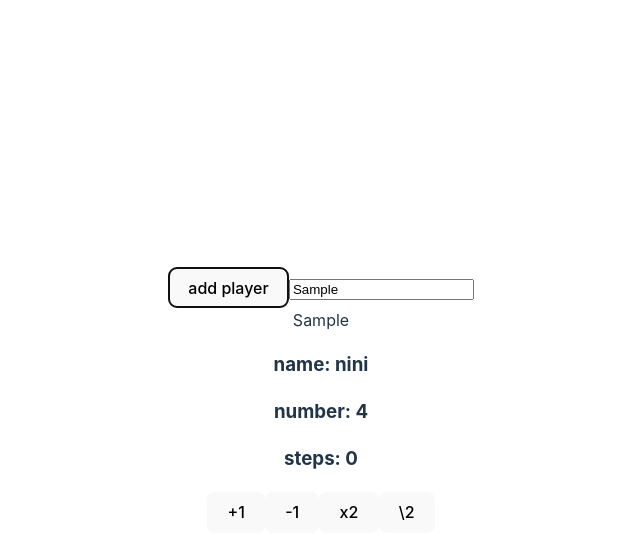
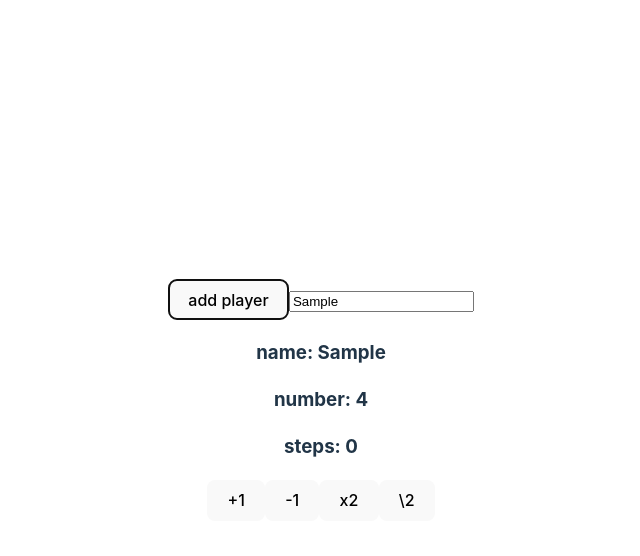
Before and after one commit to TalyaAlbeck/rotem-talya, a React (Vite) app in the folder react-project-2/: page / in a window 1280 px wide. Both pictures are taken after typing "Sample" into the empty fields and a click on the button "add player". Shown: the top 556 px of the page, without its empty margins (319-959 px from the left). Built offline with nearby package versions, Linux system fonts and the light colour scheme.

Commit message:
gameboard

```diff
--- a/react-project-2/src/App.jsx
+++ b/react-project-2/src/App.jsx
@@ -4,15 +4,26 @@ import viteLogo from "/vite.svg";
 import "./App.css";
 import AddPlayer from "./component/add-player";
 import DisplayPlayers from "./component/display-player";
-import GameBoard from './component/game-board'
+import GameBoard from "./component/game-board";
 
 function App() {
   // const [showAddPlayer, setShowAddPlayer] = useState("");
+  const [usersArr, setUsersArr] = useState([]);
 
   return (
     <>
-       <AddPlayer />
-       <GameBoard userName="nini"/>
+      <AddPlayer usersArr={usersArr} setUsersArr={setUsersArr} />
+      <DisplayPlayers usersArr={usersArr} setUsersArr={setUsersArr} />
+      {usersArr.map((item, i) => {
+        return (
+          <GameBoard
+            usersArr={usersArr}
+            setUsersArr={setUsersArr}
+            user={item}
+            key={i}
+          />
+        );
+      })}
     </>
   );
 }
--- a/react-project-2/src/component/add-player.jsx
+++ b/react-project-2/src/component/add-player.jsx
@@ -2,30 +2,29 @@ import React, { useState } from "react";
 import App from "../App";
 import DisplayPlayers from "./display-player";
 
-function AddPlayer() {
-    const [inputValue, setInputValue] = useState("")
-    const [usersArr, setUsersArr]= useState([])
+function AddPlayer(props) {
+  const [inputValue, setInputValue] = useState("");
 
-    function hendleInputChange(e) {
-        let userName = e.target.value;
-        console.log(userName);
+  function hendleInputChange(e) {
+    let userName = e.target.value;
+    console.log(userName);
 
-        setInputValue(userName);
-      }
+    setInputValue(userName);
+  }
 
   function addNewPlayer() {
     // JSON.parse(localStorage.getItem())
     // for(i=0)
-    setUsersArr([...usersArr, inputValue]);
-    localStorage.setItem("usersArr", JSON.stringify(usersArr));
-    console.log("usersArr: ", usersArr);
+    let newUser = { name: inputValue, score: 0 };
+    props.setUsersArr([...props.usersArr, newUser]);
+    localStorage.setItem("usersArr", JSON.stringify(props.usersArr));
+    console.log("usersArr: ", props.usersArr);
   }
 
   return (
     <>
       <button onClick={addNewPlayer}>add player</button>
       <input type="text" id="new-player" onChange={hendleInputChange}></input>
-      <DisplayPlayers inputValue={inputValue} usersArr={usersArr} />
     </>
   );
 }
--- a/react-project-2/src/component/display-player.jsx
+++ b/react-project-2/src/component/display-player.jsx
@@ -1,9 +1,10 @@
 function DisplayPlayers(props) {
   return (
     <>
-      {props.usersArr.map((item, i) => (
-        <div>{item}</div>
-      ))}
+      {props.usersArr.map((item, i) => {
+        <div>{item}</div>;
+      })}
+      {/* <button onClick={() => (startGame = true)}>start new Game</button> */}
     </>
   );
 }
--- a/react-project-2/src/component/game-board.jsx
+++ b/react-project-2/src/component/game-board.jsx
@@ -1,25 +1,56 @@
 import React, { useState } from "react";
 
+function showGame() {
+  m = false;
+}
+
 function GameBoard(props) {
-    const [number, setNumber] = useState(Math.floor(Math.random() * 100))
-    const [steps, setSteps] = useState(0)
-
-    if(number === 100) {
-        alert(`${props.userName} finished!`)
+  const [number, setNumber] = useState(Math.floor(Math.random() * 100));
+  const [steps, setSteps] = useState(0);
+  console.log("hi");
+  if (number === 100) {
+    alert(`${props.userName} finished!`);
   }
 
   return (
     <>
-        {/* <h1>name: {props.userName}</h1> */}
-        <h3>name: {props.userName}</h3>
+      <h3>name: {props.user.name}</h3>
       <h3>number: {number}</h3>
       <h3>steps: {steps}</h3>
-        <button onClick={() => {setNumber(number + 1); setSteps(steps + 1)}}>+1</button>
-        <button onClick={() => {setNumber(number - 1); setSteps(steps + 1)}}>-1</button>
-        <button onClick={() => {setNumber(number * 2); setSteps(steps + 1)}}>x2</button>
-        <button onClick={() => {setNumber(Math.floor(number / 2)); setSteps(steps + 1)}}>\2</button>
+      <button
+        onClick={() => {
+          setNumber(number + 1);
+          setSteps(steps + 1);
+        }}
+      >
+        +1
+      </button>
+      <button
+        onClick={() => {
+          setNumber(number - 1);
+          setSteps(steps + 1);
+        }}
+      >
+        -1
+      </button>
+      <button
+        onClick={() => {
+          setNumber(number * 2);
+          setSteps(steps + 1);
+        }}
+      >
+        x2
+      </button>
+      <button
+        onClick={() => {
+          setNumber(Math.floor(number / 2));
+          setSteps(steps + 1);
+        }}
+      >
+        \2
+      </button>
     </>
-    )
+  );
 }
 
 export default GameBoard;
```
Lines whose indentation alone changed are shown as unchanged.
